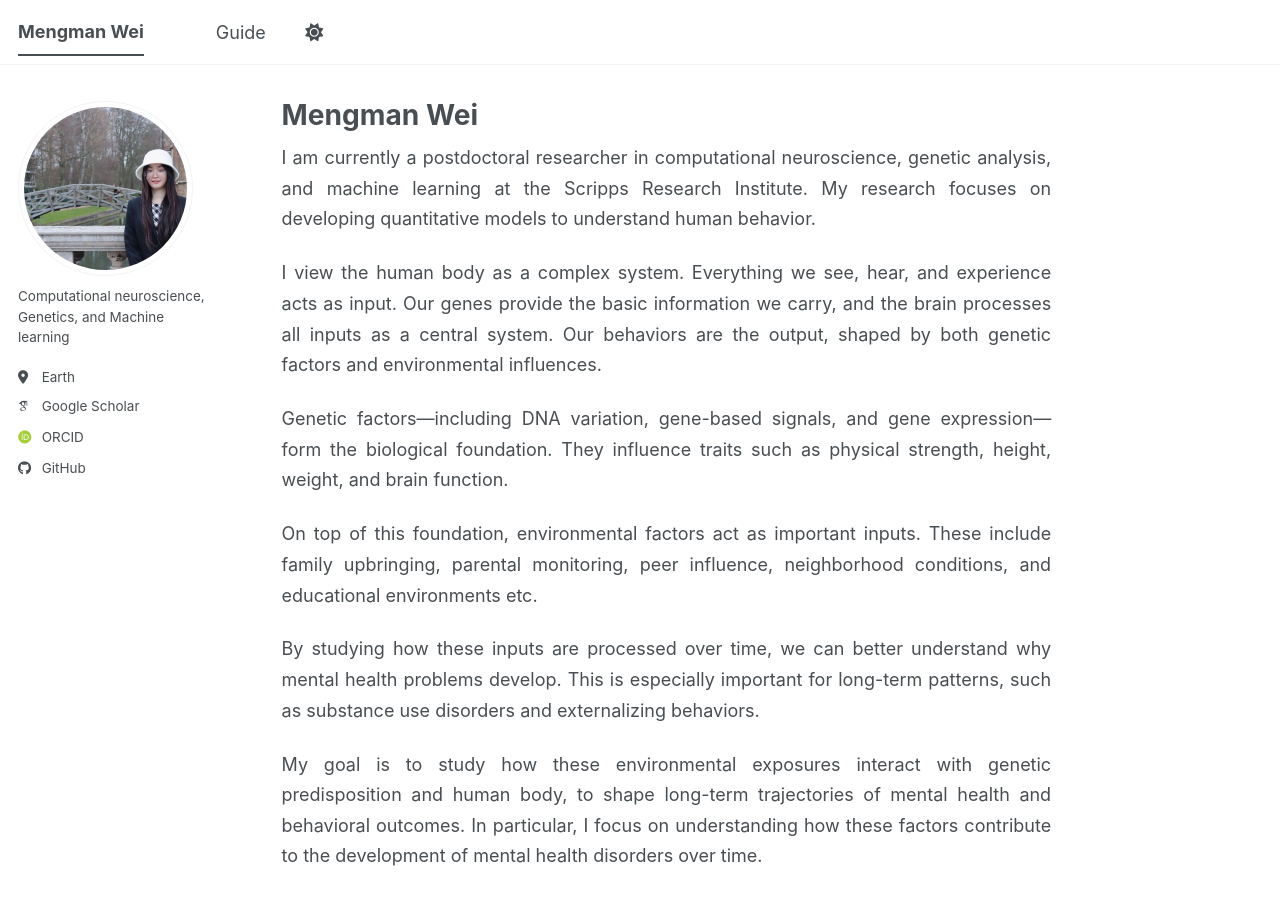
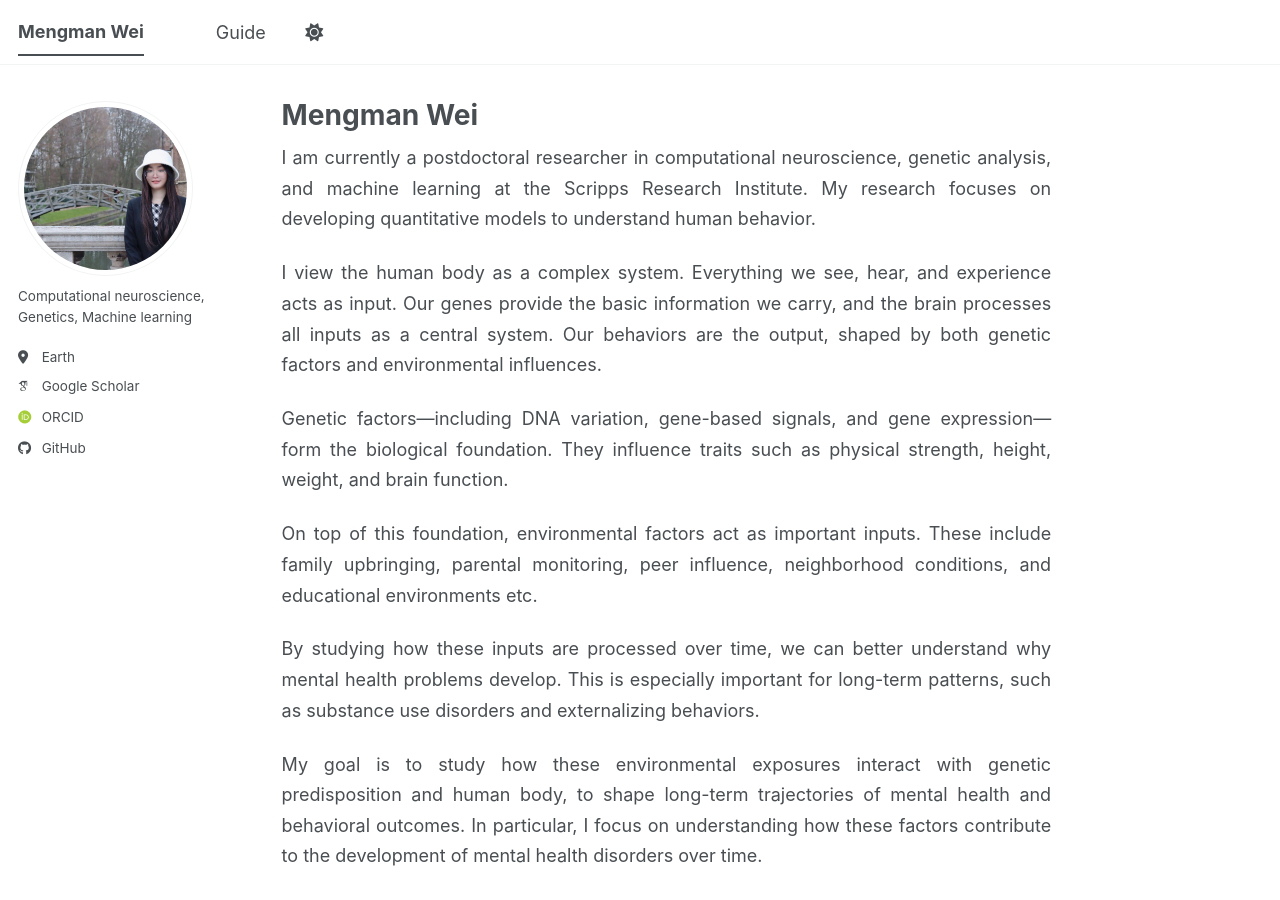
Before and after one commit to mw742/mw742.github.io, a Jekyll site: the page built from _pages/about.md, in a window 1280 px wide and 900 px high. Built offline with Jekyll 4.4.1, drawn with Linux system fonts in a browser that asks for light colours; some web fonts are replaced; a script bundle is joined from its source files by our own code; library files that are not in the unit come from our copies.

Commit message:
Update _config.yml

```diff
--- a/_config.yml
+++ b/_config.yml
@@ -26,7 +26,7 @@ author:
   avatar           : "profile.png"
   name             : #"Mengman Wei"
   pronouns         : # example: "she/her"
-  bio              : "Computational neuroscience, Genetics, and Machine learning"
+  bio              : "Computational neuroscience, Genetics, Machine learning"
   location         : "Earth"
   employer         : #"Harvard University & Stanford University"
   uri              : # URL
```
